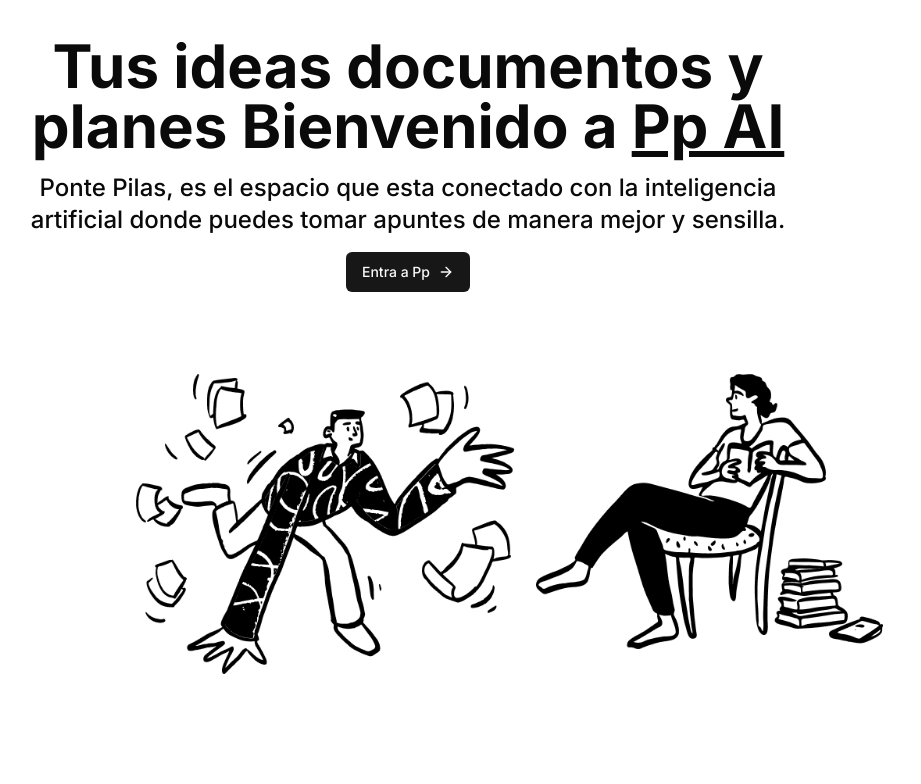
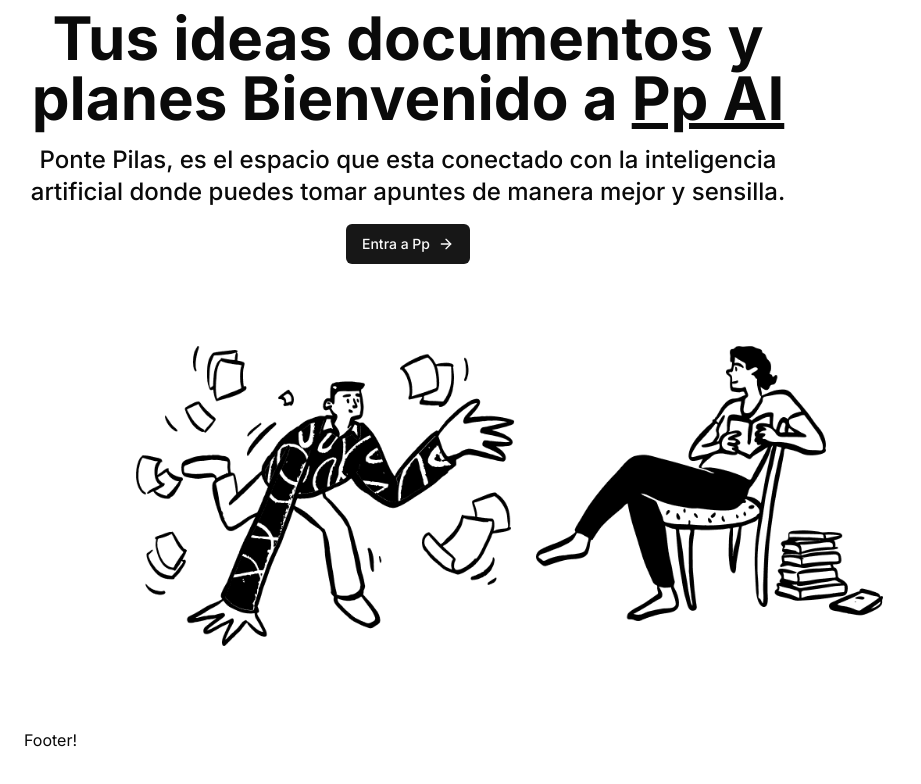
Before and after one commit to mbelmontes7/pillas, a Next.js app: page / in a window 1280 px wide. Shown: the top 784 px of the page, without its empty margins (0-921 px from the left). Built offline with nearby package versions, Linux system fonts and the light colour scheme.

Commit message:
Added the footer component into my page component

```diff
--- /dev/null
+++ b/app/(Marketing)/_components/Footer.tsx
@@ -0,0 +1,3 @@
+export const Footer = () => {
+  return <div className="flex items-center">Footer!</div>;
+};
--- a/app/(Marketing)/page.tsx
+++ b/app/(Marketing)/page.tsx
@@ -1,5 +1,6 @@
 import { Heading } from "./_components/Heading";
 import { Heroes } from "./_components/heroes";
+import { Footer } from "./_components/Footer";
 
 const MarketingPage = () => {
   return (
@@ -7,6 +8,7 @@ const MarketingPage = () => {
       <div className="flex flex-col items justify-center md:justidy-start text-center gap-y-8 flex-1 px-6 pb-10">
         <Heading />
         <Heroes />
+        <Footer />
       </div>
     </div>
   );
```
